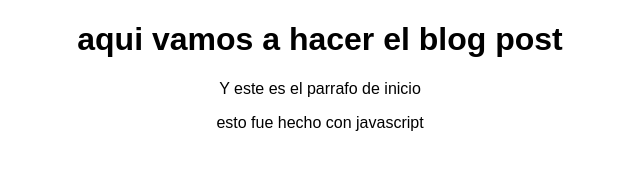
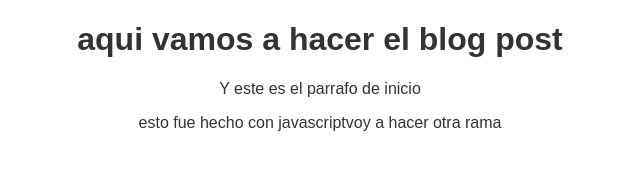
Before and after one commit to VictorRTXD/proyectoLandingPage, a plain HTML site: page blogpost.html in a window 1280 px wide. Shown: the whole page, without its empty margins (320-960 px from the left). Drawn offline with Linux system fonts and the light colour scheme.

Commit message:
otro forma de commit

```diff
--- a/blogpost.html
+++ b/blogpost.html
@@ -10,6 +10,7 @@
     <p>Y este es el parrafo de inicio</p>
     <script>
         document.write("esto fue hecho con javascript");
+        document.write("voy a hacer otra rama");
     </script>
 </body>
 </html>
--- a/css/estilo.css
+++ b/css/estilo.css
@@ -1,4 +1,6 @@
 body {
+    color: #333;
  text-align: center;
  font-family: "Arial";
+
 }
```
